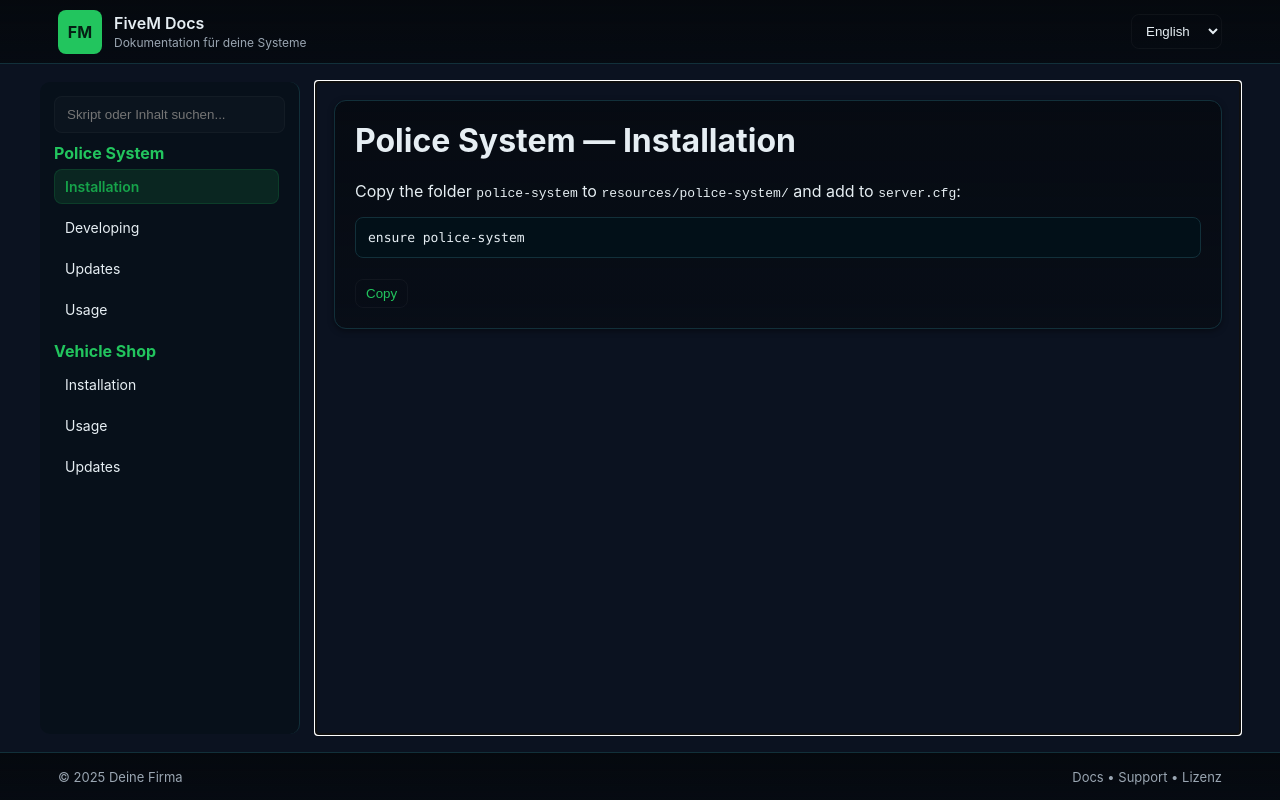
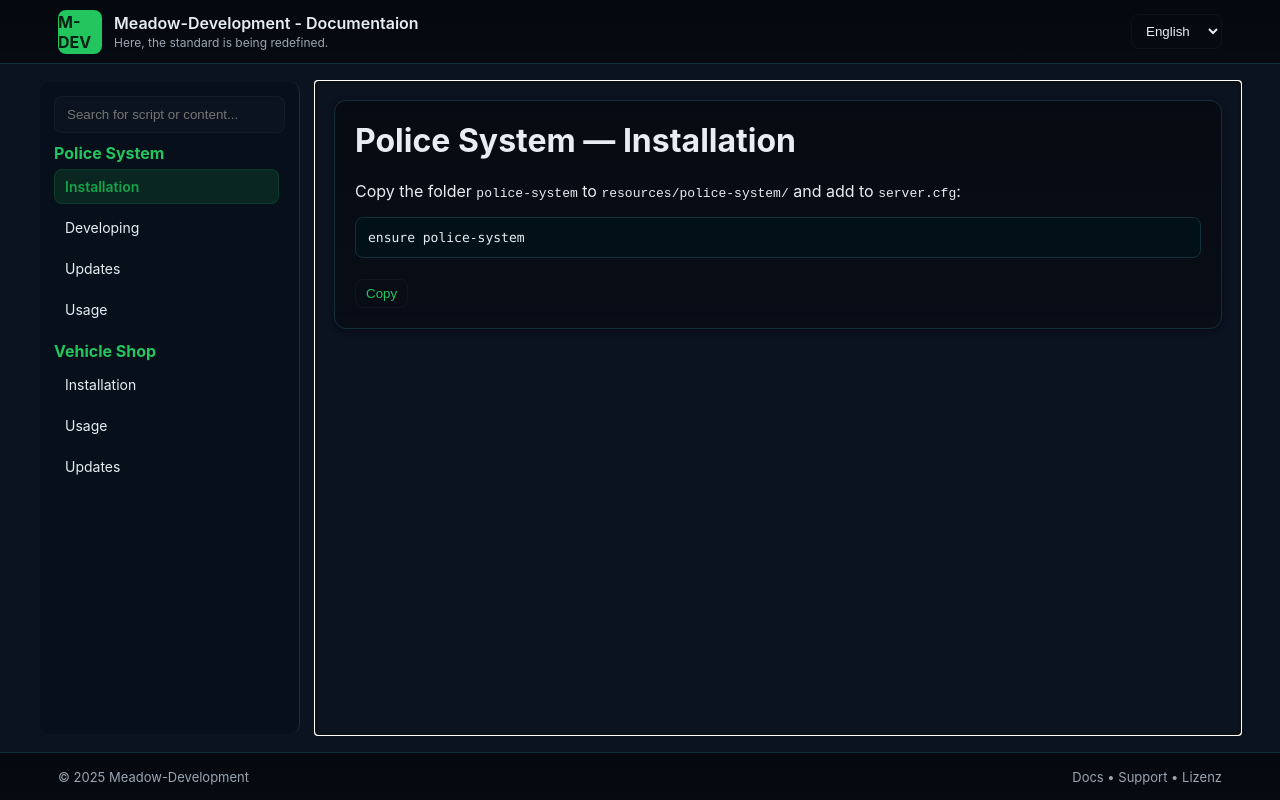
Before and after one commit to Meadow-Development/documentation, a plain HTML site: page index.html in a window 1280 px wide. Drawn offline with Linux system fonts and the light colour scheme.

Commit message:
Update index.html

```diff
--- a/index.html
+++ b/index.html
@@ -3,7 +3,7 @@
 <head>
   <meta charset="utf-8" />
   <meta name="viewport" content="width=device-width,initial-scale=1" />
-  <title>FiveM Docs</title>
+  <title>M-DEV Docs</title>
   <link rel="stylesheet" href="css/style.css">
 </head>
 <body>
@@ -11,15 +11,15 @@
   <header class="site-header">
     <div class="header-inner">
       <div class="brand">
-        <div class="logo">FM</div>
+        <div class="logo">M-DEV</div>
         <div>
-          <div class="site-title">FiveM Docs</div>
-          <div class="site-sub">Dokumentation für deine Systeme</div>
+          <div class="site-title">Meadow-Development - Documentaion</div>
+          <div class="site-sub">Here, the standard is being redefined.</div>
         </div>
       </div>
 
       <div class="header-actions">
-        <label for="langSelect" class="visually-hidden">Sprache</label>
+        <label for="langSelect" class="visually-hidden">Language</label>
         <select id="langSelect" aria-label="Sprache">
           <option value="de">Deutsch</option>
           <option value="en">English</option>
@@ -34,7 +34,7 @@
     <aside class="sidebar" id="sidebar" aria-label="Navigation">
       <div class="sidebar-inner">
         <div class="sidebar-top">
-          <input id="searchInput" placeholder="Skript oder Inhalt suchen..." aria-label="Suchen" />
+          <input id="searchInput" placeholder="Search for script or content..." aria-label="Search" />
         </div>
 
         <nav id="menu" class="menu" aria-label="Skript Navigation">
@@ -52,7 +52,7 @@
   <!-- Footer (fixed) -->
   <footer class="site-footer">
     <div class="footer-inner">
-      <div class="footer-left">© <span id="year"></span> Deine Firma</div>
+      <div class="footer-left">© <span id="year"></span> Meadow-Development </div>
       <div class="footer-right">Docs • Support • Lizenz</div>
     </div>
   </footer>
```
